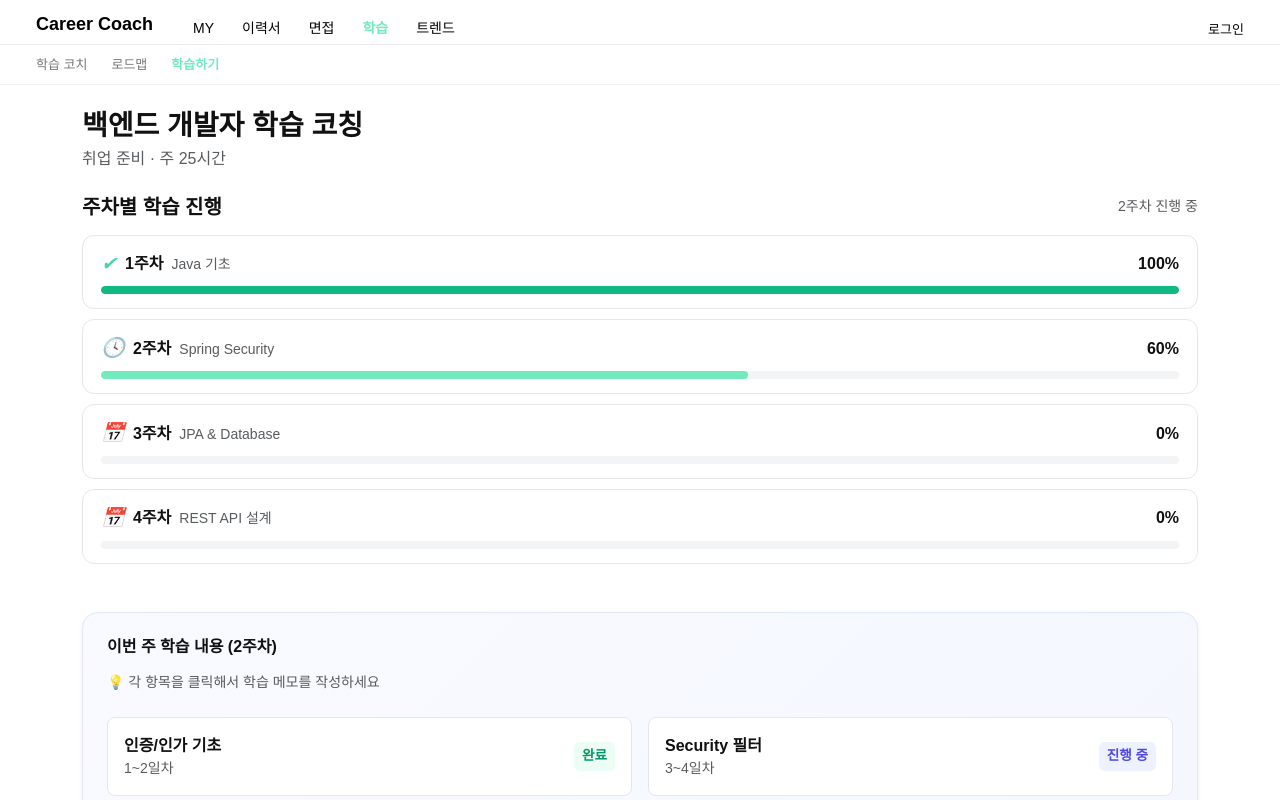
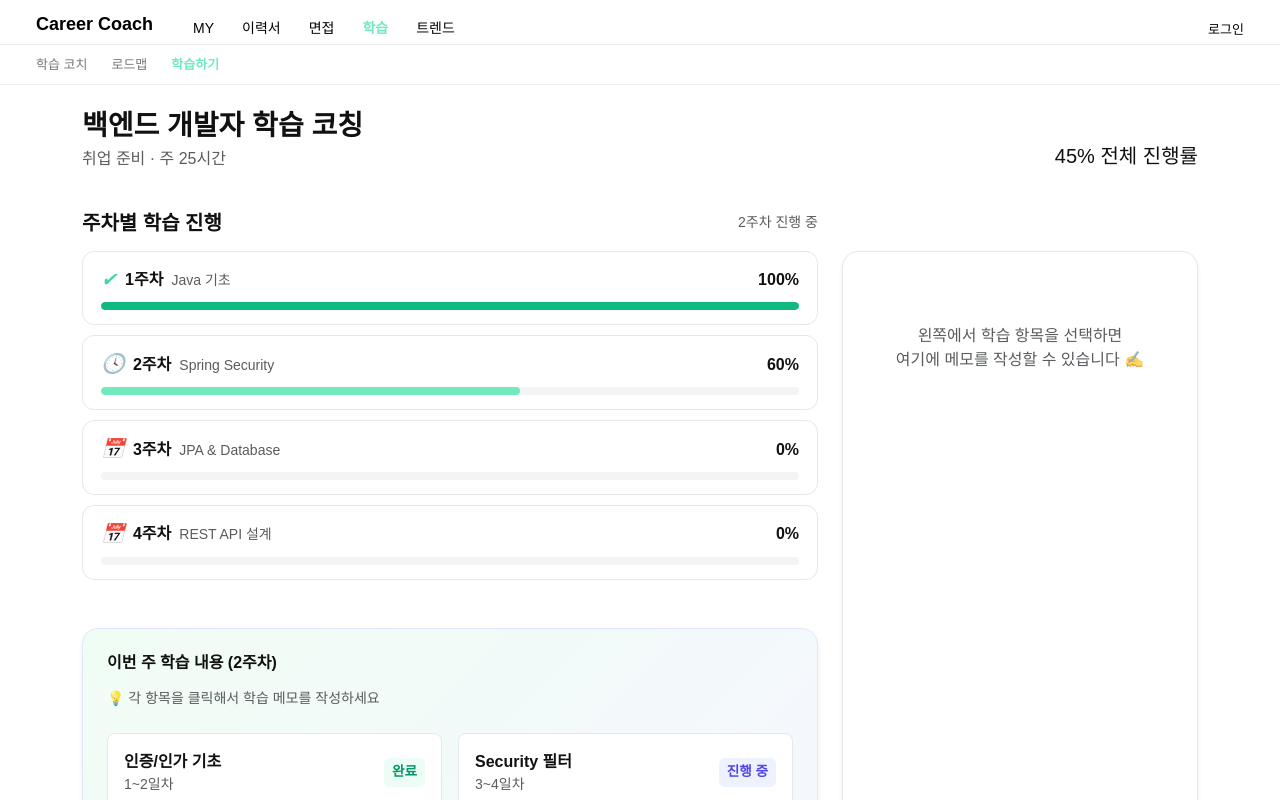
Before and after one commit to llbk-team/llbky-front, a Vue app: page /learning/start in a window 1280 px wide. Shown: the top 800 px of the page. Built offline with nearby package versions, Linux system fonts and the light colour scheme; a web font is replaced by a local one.

Commit message:
feat: 학습 메모 추가

```diff
--- a/src/store/index.js
+++ b/src/store/index.js
@@ -1,4 +1,5 @@
 import { createStore } from 'vuex'
+import learning from "./learning"
 
 export default createStore({
   state: {
@@ -10,5 +11,6 @@ export default createStore({
   actions: {
   },
   modules: {
+    learning
   }
 })
--- /dev/null
+++ b/src/store/learning.js
@@ -0,0 +1,20 @@
+// src/store/modules/learning.js
+export default {
+  namespaced: true, // ✅ 모듈 네임스페이스 분리
+  state: () => ({
+    progress: 0, // 0, 50, 100
+  }),
+  mutations: {
+    SET_PROGRESS(state, value) {
+      state.progress = value;
+    },
+  },
+  actions: {
+    updateProgress({ commit }, value) {
+      commit("SET_PROGRESS", value);
+    },
+  },
+  getters: {
+    getProgress: (state) => state.progress,
+  },
+};
--- a/src/views/learning/Goal.vue
+++ b/src/views/learning/Goal.vue
@@ -11,7 +11,7 @@
       </div>
     </div> -->
 
-    <LearningHeader :current-step="1" />
+    <LearningHeader :progress="progress" :current-step="1" />
 
     <div class="row g-4">
       <!-- 왼쪽 -->
@@ -70,8 +70,19 @@
 </template>
 
 <script setup>
-import { ref } from 'vue'
+import { ref, watch} from 'vue'
+import { useStore } from "vuex"
 import LearningHeader from '@/components/bar/LearningHeader.vue'
+
+const store = useStore();
+const goals = ["취업 준비", "이직 준비", "기술 심화", "자기계발"];
+const selectedGoals = ref([]);
+
+store.dispatch("learning/updateProgress", 0); // ✅ 모듈명 명시
+
+watch(selectedGoals, (newVal) => {
+  store.dispatch("learning/updateProgress", newVal.length > 0 ? 50 : 0);
+});
 
 const formData = ref({
   careerGoals: [],
@@ -111,6 +122,10 @@ const goalSections = [
     ]
   }
 ]
+
+
+
+
 </script>
 
 <style scoped>
--- a/src/views/learning/Skill.vue
+++ b/src/views/learning/Skill.vue
@@ -101,8 +101,25 @@
 </template>
 
 <script setup>
-import { ref } from 'vue';
-import LearningHeader from '@/components/bar/LearningHeader.vue'
+import { ref, watch, onMounted } from "vue";
+import { useStore } from "vuex";
+import LearningHeader from "@/components/bar/LearningHeader.vue";
+
+const store = useStore();
+const skills = ["SQL", "Spring", "Docker", "AWS"];
+const selectedSkills = ref([]);
+
+onMounted(() => {
+  if (store.getters["learning/getProgress"] < 50) {
+    store.dispatch("learning/updateProgress", 50);
+  }
+});
+
+watch(selectedSkills, (newVal) => {
+  store.dispatch("learning/updateProgress", newVal.length > 0 ? 100 : 50);
+});
+
+
 
 // 폼 전체 데이터를 관리하는 ref
 const formData = ref({
--- a/src/views/learning/Start.vue
+++ b/src/views/learning/Start.vue
@@ -1,14 +1,16 @@
 <template>
   <div class="learning-progress container py-4">
-    <!-- 제목 -->
     <div class="d-flex justify-content-between align-items-end mb-3">
       <div>
         <h1 class="fw-bold fs-3 mb-1" style="color:#111111;">백엔드 개발자 학습 코칭</h1>
         <p class="text-muted mb-0">취업 준비 · 주 {{ weeklyHours }}시간</p>
       </div>
+      <div class="fs-5">{{ overallProgress }}% 전체 진행률</div>
     </div>
 
-
+    <div class="row g-4 align-items-start">
+      <!-- 왼쪽 영역 -->
+      <div class="col-lg-8">
         <!-- 주차별 진행 -->
         <div class="mb-5 mt-4">
           <div class="d-flex justify-content-between align-items-center mb-3">
@@ -18,7 +20,10 @@
 
           <div v-for="(week, index) in weeklyProgress" :key="index" class="week-card">
             <div class="d-flex align-items-center mb-2">
-          <span class="week-icon" :class="{complete: week.progress === 100, ongoing: week.progress > 0 && week.progress < 100}">
+              <span
+                class="week-icon"
+                :class="{ complete: week.progress === 100, ongoing: week.progress > 0 && week.progress < 100 }"
+              >
                 <i v-if="week.progress === 100">✔</i>
                 <i v-else-if="week.progress > 0">🕓</i>
                 <i v-else>📅</i>
@@ -31,41 +36,51 @@
             </div>
 
             <div class="progress custom-progress">
-          <div class="progress-bar" role="progressbar" :style="{
+              <div
+                class="progress-bar"
+                role="progressbar"
+                :style="{
                   width: week.progress + '%',
                   backgroundColor:
                     week.progress === 100
                       ? '#10B981'
                       : week.progress > 0
                       ? '#71EBBE'
-                  : '#E5E7EB'
-          }"></div>
+                      : '#E5E7EB',
+                }"
+              ></div>
             </div>
           </div>
         </div>
 
         <!-- 이번 주 학습 내용 -->
-    <div class="week-detail p-4 rounded-4 shadow-sm mt-4">
-      <h6 class="fw-bold mb-3">
-        이번 주 학습 내용 ({{ currentWeek }}주차)
-      </h6>
+        <div class="week-detail p-4 rounded-4 shadow-sm">
+          <h6 class="fw-bold mb-3">이번 주 학습 내용 ({{ currentWeek }}주차)</h6>
           <p class="text-muted small mb-4">
             💡 각 항목을 클릭해서 학습 메모를 작성하세요
           </p>
 
           <div class="row g-3">
-        <div v-for="(item, index) in weeklyItems" :key="index" class="col-md-6">
-          <div class="day-card rounded-3">
+            <div
+              v-for="(item, index) in weeklyItems"
+              :key="index"
+              class="col-md-6"
+              @click="selectItem(item)"
+            >
+              <div class="day-card rounded-3" :class="{ active: selectedItem?.title === item.title }">
                 <div class="d-flex justify-content-between align-items-center">
                   <div>
                     <span class="fw-semibold">{{ item.title }}</span>
                     <div class="small text-muted">{{ item.day }}</div>
                   </div>
-              <span class="status-badge" :class="{
+                  <span
+                    class="status-badge"
+                    :class="{
                       done: item.status === '완료',
                       ongoing: item.status === '진행 중',
-                planned: item.status === '예정'
-              }">
+                      planned: item.status === '예정',
+                    }"
+                  >
                     {{ item.status }}
                   </span>
                 </div>
@@ -74,32 +89,98 @@
           </div>
         </div>
       </div>
+
+      <!-- 오른쪽 영역 (메모 입력) -->
+      <div class="col-lg-4">
+        <div class="memo-box shadow-sm p-4 rounded-4">
+          <div v-if="selectedItem">
+            <h6 class="fw-bold mb-3">
+              📝 {{ selectedItem.title }} 학습 메모
+            </h6>
+            <p class="text-muted small mb-2">
+              학습한 내용을 자유롭게 작성하세요. AI가 내용을 검토해드립니다.
+            </p>
+            <textarea
+              v-model="memoContent"
+              rows="18"
+              class="form-control mb-3"
+              placeholder="예: Session vs JWT 차이점 정리..."
+            ></textarea>
+
+            <div class="d-flex justify-content-between align-items-center">
+              <small class="text-muted">{{ memoContent.length }}/500자</small>
+              <div>
+                <button class="btn btn-outline-secondary me-2" @click="cancelMemo">취소</button>
+                <button class="btn btn-primary" @click="submitMemo">
+                  ⚡ AI 검증 받기
+                </button>
+              </div>
+            </div>
+          </div>
+          <div v-else class="text-center text-muted py-5">
+            <p>왼쪽에서 학습 항목을 선택하면<br />여기에 메모를 작성할 수 있습니다 ✍️</p>
+          </div>
+        </div>
+      </div>
+    </div>
+  </div>
 </template>
 
 <script setup>
-import { ref } from 'vue'
+import { ref } from "vue";
 
-const weeklyHours = ref(25)
-const currentWeek = ref(2)
+const weeklyHours = ref(25);
+const currentWeek = ref(2);
+const overallProgress = ref(45);
 
 const weeklyProgress = ref([
-  { label: '1주차', topic: 'Java 기초', progress: 100 },
-  { label: '2주차', topic: 'Spring Security', progress: 60 },
-  { label: '3주차', topic: 'JPA & Database', progress: 0 },
-  { label: '4주차', topic: 'REST API 설계', progress: 0 }
-])
+  { label: "1주차", topic: "Java 기초", progress: 100 },
+  { label: "2주차", topic: "Spring Security", progress: 60 },
+  { label: "3주차", topic: "JPA & Database", progress: 0 },
+  { label: "4주차", topic: "REST API 설계", progress: 0 },
+]);
 
 const weeklyItems = ref([
-  { day: '1~2일차', title: '인증/인가 기초', status: '완료' },
-  { day: '3~4일차', title: 'Security 필터', status: '진행 중' },
-  { day: '5~6일차', title: 'OAuth2 실습', status: '예정' },
-  { day: '7일차', title: '테스트 & 마무리', status: '예정' }
-])
+  { day: "1~2일차", title: "인증/인가 기초", status: "완료" },
+  { day: "3~4일차", title: "Security 필터", status: "진행 중" },
+  { day: "5~6일차", title: "OAuth2 실습", status: "예정" },
+  { day: "7일차", title: "테스트 & 마무리", status: "예정" },
+]);
+
+const selectedItem = ref(null);
+const memoContent = ref("");
+
+function selectItem(item) {
+  selectedItem.value = item;
+  memoContent.value = "";
+}
+
+function cancelMemo() {
+  selectedItem.value = null;
+  memoContent.value = "";
+}
+
+function submitMemo() {
+  alert(`"${selectedItem.value.title}" 메모가 제출되었습니다!`);
+  memoContent.value = "";
+}
 </script>
 
 <style scoped>
 .learning-progress {
   color: #111;
+}
+
+/* 좌우 컬럼 */
+.memo-box {
+  background: #fff;
+  border: 1px solid #e5e7eb;
+  min-height: 600px;
+  transition: 0.3s;
+  margin-top: 64px;
+}
+.memo-box textarea {
+  resize: none;
 }
 
 /* ===== 주차별 카드 ===== */
@@ -111,9 +192,8 @@ const weeklyItems = ref([
   margin-bottom: 10px;
   transition: all 0.2s ease;
 }
-
 .week-card:hover {
-  background-color: #e3fffe;
+  background-color: #f0fdf4;
 }
 
 /* 아이콘 상태 */
@@ -121,11 +201,9 @@ const weeklyItems = ref([
   font-size: 1.2rem;
   color: #9ca3af;
 }
-
 .week-icon.complete {
   color: #4cd3a3;
 }
-
 .week-icon.ongoing {
   color: #6ddab0;
 }
@@ -136,7 +214,6 @@ const weeklyItems = ref([
   border-radius: 4px;
   background-color: #f3f4f6;
 }
-
 .custom-progress .progress-bar {
   border-radius: 4px;
   transition: width 0.3s ease;
@@ -144,21 +221,23 @@ const weeklyItems = ref([
 
 /* ===== 이번 주 학습 내용 ===== */
 .week-detail {
-  background: linear-gradient(135deg, #f8faff 0%, #f5f7ff 100%);
+  background: linear-gradient(135deg, #f0fdf4 0%, #f5f7ff 100%);
   border: 1px solid #e0e7ff;
 }
-
-/* 일차별 카드 */
 .day-card {
   background: #fff;
   border: 1px solid #e5e7eb;
   padding: 16px;
   transition: 0.2s;
+  cursor: pointer;
 }
-
 .day-card:hover {
   background: #f8fafc;
   box-shadow: 0 2px 8px rgba(0, 0, 0, 0.05);
+}
+.day-card.active {
+  border-color: #71ebbe;
+  box-shadow: 0 0 0 3px rgba(113, 235, 190, 0.3);
 }
 
 /* 상태 배지 */
@@ -168,19 +247,18 @@ const weeklyItems = ref([
   padding: 4px 8px;
   border-radius: 6px;
 }
-
 .status-badge.done {
   background: #ecfdf5;
   color: #059669;
 }
-
 .status-badge.ongoing {
   background: #eef2ff;
   color: #4f46e5;
 }
-
 .status-badge.planned {
   background: #f3f4f6;
   color: #6b7280;
 }
+
+
 </style>
```
Also changed, not shown: src/components/bar/LearningHeader.vue (+12 -20 lines). Lines whose indentation alone changed are shown as unchanged.
